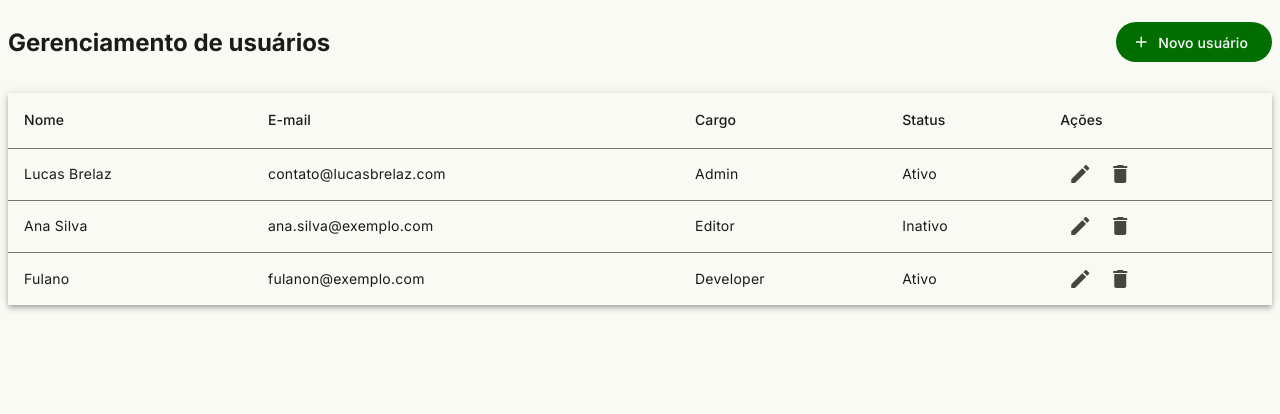
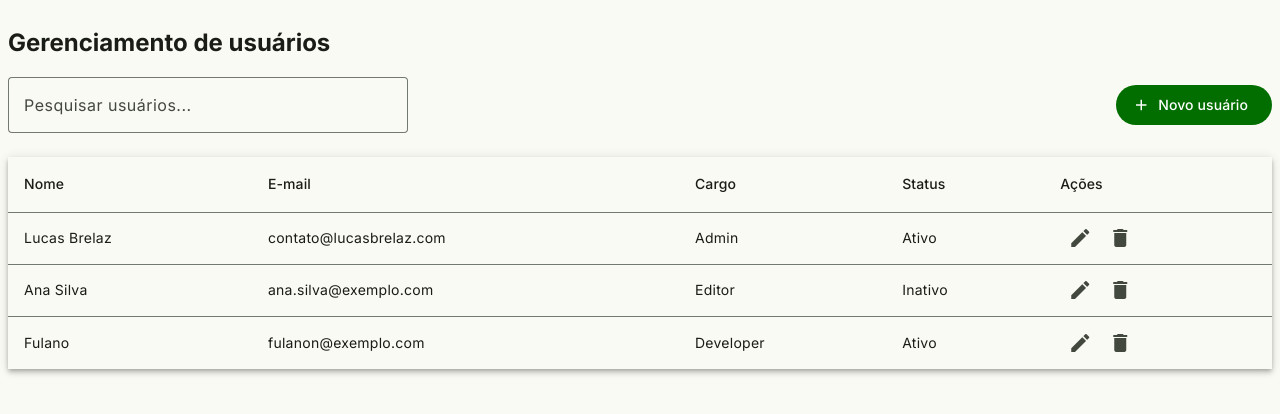
Before and after one commit to lucasbrelaz/crud-project, an Angular app: page /users in a window 1280 px wide. Shown: the top 414 px of the page. Built offline with nearby package versions, Linux system fonts and the light colour scheme; data requests are answered from the project's data file.

Commit message:
feat(user): implement reactive data stream with search and programmatic refresh

```diff
--- a/src/app/modules/user/user-list/user-list.component.html
+++ b/src/app/modules/user/user-list/user-list.component.html
@@ -1,9 +1,27 @@
 <div class="container">
   <header class="page-header">
     <h2>Gerenciamento de usuários</h2>
-    <button mat-flat-button color="primary" (click)="openUserCreateEditDialog()">
-      <mat-icon>add</mat-icon> Novo usuário
-    </button>
+
+    <div class="page-actions">
+      <mat-form-field class="search-field" appearance="outline" subscriptSizing="dynamic">
+        <input
+          matInput
+          [value]="searchQuery()"
+          (input)="onSearchChange($any($event.target).value)"
+          placeholder="Pesquisar usuários..."
+        />
+
+        @if (searchQuery()) {
+          <button mat-icon-button matSuffix (click)="clearSearch()">
+            <mat-icon>close</mat-icon>
+          </button>
+        }
+      </mat-form-field>
+
+      <button mat-flat-button color="primary" (click)="openUserCreateEditDialog()">
+        <mat-icon>add</mat-icon> Novo usuário
+      </button>
+    </div>
   </header>
 
   @if (isLoading()) {
@@ -12,7 +30,7 @@
     </div>
   }
 
-  @if (!isLoading() && users().length > 0) {
+  @if (showTable()) {
     <table mat-table [dataSource]="users()" class="mat-elevation-z4">
       <ng-container matColumnDef="name">
         <th mat-header-cell *matHeaderCellDef="let user">Nome</th>
@@ -51,7 +69,14 @@
     </table>
   }
 
-  @if (!isLoading() && users().length === 0) {
+  @if (isSearchEmpty()) {
+    <p>
+      Nenhum usuário encontrado para o termo <strong>{{ searchQuery() }}</strong
+      >.
+    </p>
+  }
+
+  @if (isDatabaseEmpty()) {
     <p>Nenhum usuário encontrado.</p>
   }
 </div>
--- a/src/app/modules/user/user-list/user-list.component.scss
+++ b/src/app/modules/user/user-list/user-list.component.scss
@@ -1,8 +1,18 @@
 .page-header {
+  display: flex;
+  flex-direction: column;
+}
+
+.page-actions {
   display: flex;
   justify-content: space-between;
   align-items: center;
-  margin-bottom: 16px;
+  margin-bottom: 24px;
+
+  .search-field {
+    flex-grow: 1;
+    max-width: 400px;
+  }
 }
 
 .loading-wrapper {
--- a/src/app/modules/user/user-list/user-list.component.ts
+++ b/src/app/modules/user/user-list/user-list.component.ts
@@ -1,14 +1,16 @@
-import { Component, OnInit, inject, signal } from '@angular/core';
+import { Component, computed, inject, signal } from '@angular/core';
+import { toObservable, toSignal } from '@angular/core/rxjs-interop';
 import { MatButtonModule } from '@angular/material/button';
-import { MatChipsModule } from '@angular/material/chips';
 import { MatDialog } from '@angular/material/dialog';
+import { MatFormFieldModule } from '@angular/material/form-field';
 import { MatIconModule } from '@angular/material/icon';
+import { MatInputModule } from '@angular/material/input';
 import { MatProgressSpinnerModule } from '@angular/material/progress-spinner';
-import { MatSnackBar, MatSnackBarModule } from '@angular/material/snack-bar';
+import { MatSnackBar } from '@angular/material/snack-bar';
 import { MatTableModule } from '@angular/material/table';
-import { SNACKBAR_DURATION } from '@shared/constant/duration.constant';
+import { catchError, debounceTime, of, switchMap, tap } from 'rxjs';
 import { UserCreateEditDialogComponent } from '../user-create-edit-dialog/user-create-edit-dialog.component';
-import { EUserStatus, IUser } from '../user.model';
+import { IUser } from '../user.model';
 import { UserService } from '../user.service';
 
 @Component({
@@ -16,56 +18,72 @@ import { UserService } from '../user.service';
   standalone: true,
   imports: [
     MatProgressSpinnerModule,
-    MatTableModule,
-    MatSnackBarModule,
     MatButtonModule,
     MatIconModule,
-    MatChipsModule,
+    MatTableModule,
+    MatInputModule,
+    MatFormFieldModule,
   ],
   templateUrl: './user-list.component.html',
   styleUrl: './user-list.component.scss',
 })
-export class UserListComponent implements OnInit {
-  private userService = inject(UserService);
-  private snackBar = inject(MatSnackBar);
+export class UserListComponent {
+  private readonly userService = inject(UserService);
+  private readonly snackBar = inject(MatSnackBar);
+  private readonly dialog = inject(MatDialog);
 
-  users = signal<IUser[]>([]);
+  searchQuery = signal<string>('');
   isLoading = signal<boolean>(false);
+  private readonly refreshTrigger = signal<number>(0);
+
+  isSearchEmpty = computed(
+    () => !this.isLoading() && this.users().length === 0 && this.searchQuery(),
+  );
+  isDatabaseEmpty = computed(
+    () => !this.isLoading() && this.users().length === 0 && !this.searchQuery(),
+  );
+  showTable = computed(() => !this.isLoading() && this.users().length > 0);
+
   displayedColumns: string[] = ['name', 'email', 'role', 'status', 'actions'];
 
-  UserStatus = EUserStatus;
+  private readonly usersStream$ = toObservable(
+    computed(() => ({ query: this.searchQuery(), refresh: this.refreshTrigger() })),
+  ).pipe(
+    debounceTime(400),
+    tap(() => this.isLoading.set(true)),
+    switchMap(({ query }) =>
+      this.userService.getUsers(query).pipe(
+        catchError(() => {
+          this.snackBar.open('Erro ao carregar', 'Fechar');
+          return of([]);
+        }),
+      ),
+    ),
+    tap(() => this.isLoading.set(false)),
+  );
 
-  private dialog = inject(MatDialog);
+  users = toSignal(this.usersStream$, { initialValue: [] });
 
-  ngOnInit(): void {
-    this.loadUsers();
+  onSearchChange(value: string): void {
+    this.searchQuery.set(value);
   }
 
-  loadUsers(): void {
-    this.isLoading.set(true);
-    this.userService.getUsers().subscribe({
-      next: (data) => {
-        this.users.set(data);
-        this.isLoading.set(false);
-      },
-      error: () => {
-        this.snackBar.open('Erro ao carregar usuários', 'Fechar');
-        this.isLoading.set(false);
-      },
-    });
+  clearSearch(): void {
+    this.searchQuery.set('');
+  }
+
+  refreshList(): void {
+    this.refreshTrigger.update((currentValue) => currentValue + 1);
   }
 
   deleteUser(user: IUser): void {
-    if (confirm('Tem certeza que deseja excluir este usuário?')) {
+    if (confirm(`Tem certeza que deseja excluir o usuário ${user.name}?`)) {
       this.userService.deleteUser(user.id).subscribe({
         next: () => {
-          this.users.update((userList) =>
-            userList.filter((userToDelete) => userToDelete.id !== user.id),
-          );
-          this.snackBar.open('Usuário excluído com sucesso', 'OK', {
-            duration: SNACKBAR_DURATION,
-          });
+          this.snackBar.open('Usuário excluído com sucesso', 'OK', { duration: 3000 });
+          this.refreshList();
         },
+        error: () => this.snackBar.open('Erro ao excluir usuário', 'Fechar'),
       });
     }
   }
@@ -77,7 +95,7 @@ export class UserListComponent implements OnInit {
     });
 
     dialogRef.afterClosed().subscribe((result) => {
-      if (result) this.loadUsers();
+      if (result) this.refreshList();
     });
   }
 }
--- a/src/app/modules/user/user.service.ts
+++ b/src/app/modules/user/user.service.ts
@@ -12,10 +12,9 @@ export class UserService {
 
   http = inject(HttpClient);
 
-  getUsers(): Observable<IUser[]> {
-    return this.http
-      .get<IUser[]>(this.API_URL)
-      .pipe(delay(800), retry(2), catchError(this.handleError));
+  getUsers(query?: string): Observable<IUser[]> {
+    const url = query ? `${this.API_URL}?q=${query}` : this.API_URL;
+    return this.http.get<IUser[]>(url).pipe(delay(800), retry(1), catchError(this.handleError));
   }
 
   createUser(user: Omit<IUser, 'id'>): Observable<IUser> {
```
